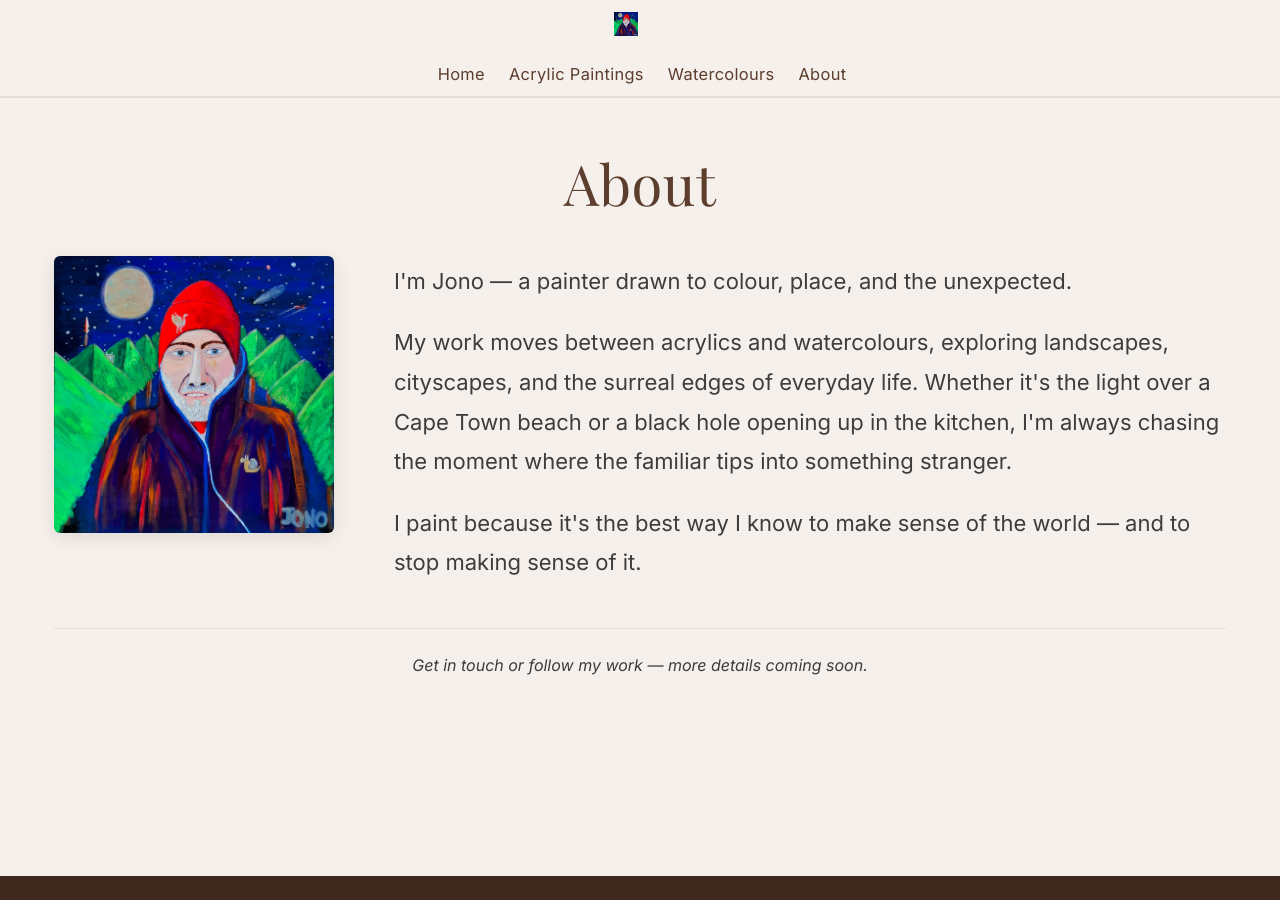
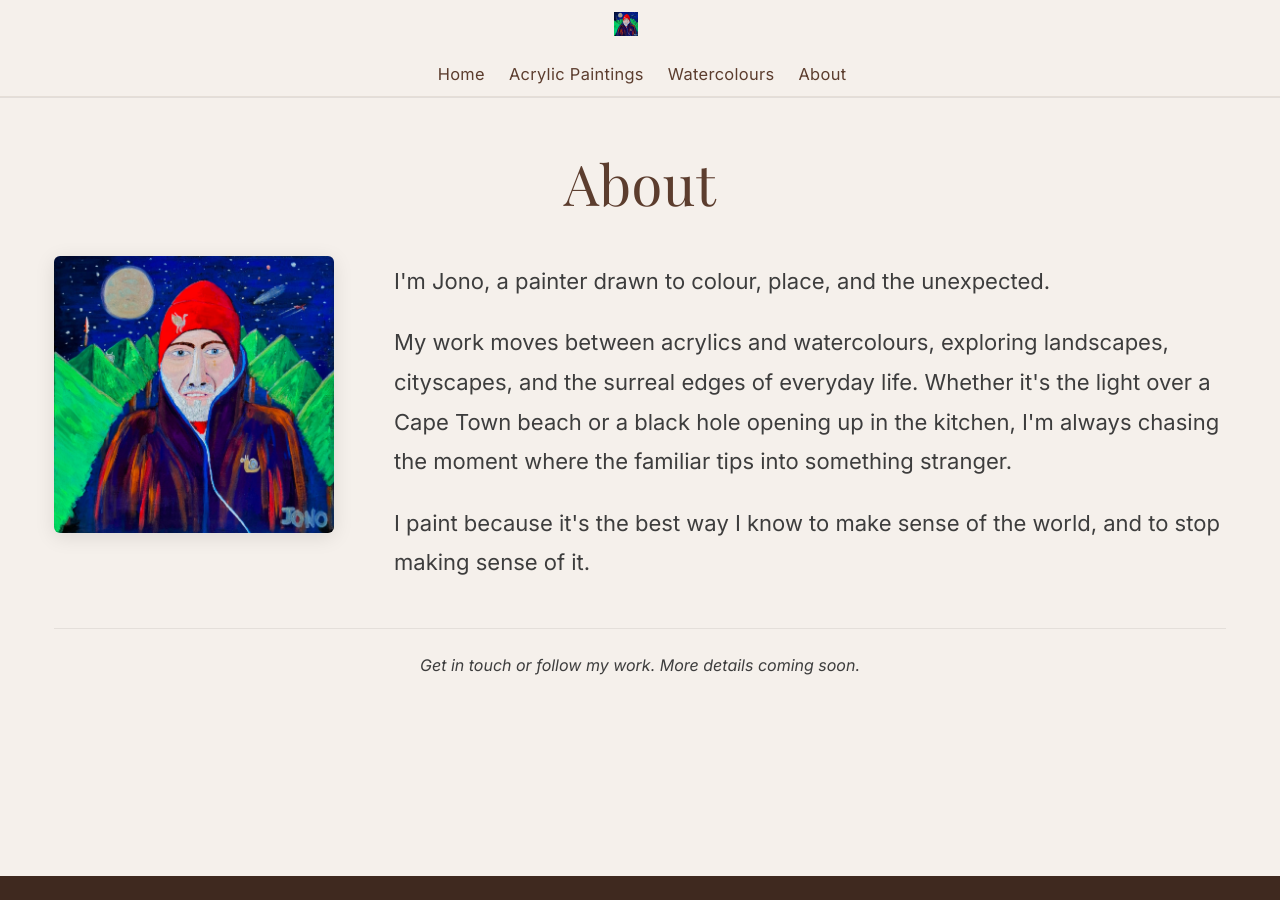
Before and after one commit to JonathanCGill/Jono-The-Artist, an MkDocs documentation site: the page built from docs/about.md, in a window 1280 px wide. Built offline with MkDocs 1.6.1 and Material for MkDocs 9.7.7, drawn with Linux system fonts in a browser that asks for light colours.

Commit message:
Remove all em dashes from content and CSS comments
Replace em dashes with commas or periods as appropriate throughout
all markdown files and CSS comments.

https://claude.ai/code/session_01AFSRDZ44oT5PwpMo6g4dic

```diff
--- a/docs/about.md
+++ b/docs/about.md
@@ -4,17 +4,17 @@
 
 <div class="about-photo" markdown>
 
-![Jono — Self Portrait](acrylic/Me.jpg){ .about-img }
+![Jono, Self Portrait](acrylic/Me.jpg){ .about-img }
 
 </div>
 
 <div class="about-text" markdown>
 
-I'm Jono — a painter drawn to colour, place, and the unexpected.
+I'm Jono, a painter drawn to colour, place, and the unexpected.
 
 My work moves between acrylics and watercolours, exploring landscapes, cityscapes, and the surreal edges of everyday life. Whether it's the light over a Cape Town beach or a black hole opening up in the kitchen, I'm always chasing the moment where the familiar tips into something stranger.
 
-I paint because it's the best way I know to make sense of the world — and to stop making sense of it.
+I paint because it's the best way I know to make sense of the world, and to stop making sense of it.
 
 </div>
 
@@ -22,4 +22,4 @@ I paint because it's the best way I know to make sense of the world — and to s
 
 ---
 
-*Get in touch or follow my work — more details coming soon.*
+*Get in touch or follow my work. More details coming soon.*
```
Also changed, not shown: docs/acrylic.md (+2 -2 lines), docs/index.md (+1 -1 lines), docs/stylesheets/custom.css (+6 -6 lines).
